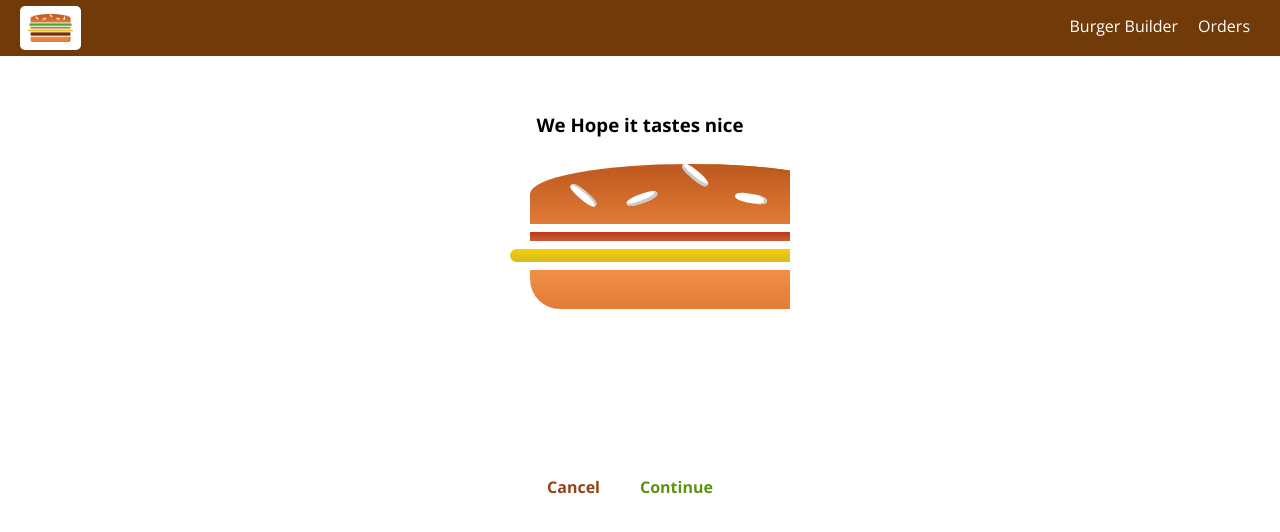
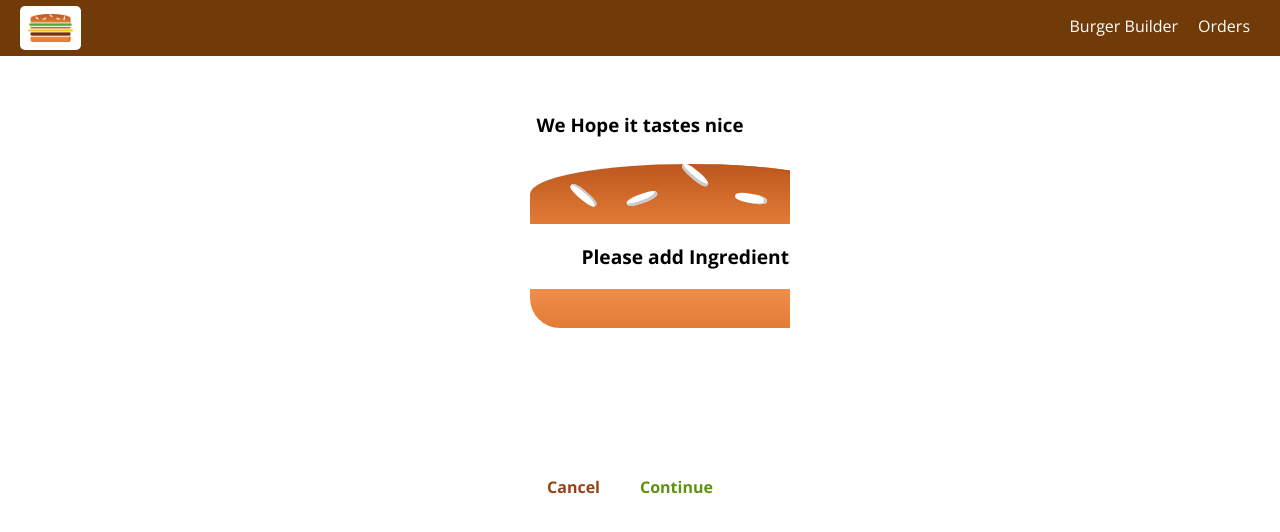
Before and after one commit to Nutod/react-burger-builder, a React app: page /checkout in a window 1280 px wide. Shown: the top 532 px of the page. Built offline with nearby package versions, Linux system fonts and the light colour scheme.

Commit message:
Added action creators

```diff
--- a/src/containers/Checkout/Checkout.js
+++ b/src/containers/Checkout/Checkout.js
@@ -1,29 +1,25 @@
 import React, { Component } from "react";
 import { Route } from "react-router-dom";
+import { connect } from "react-redux";
+
 import CheckoutSummary from "../../components/Order/CheckoutSummary/CheckoutSummary";
 import ContactData from "./ContactData/ContactData";
 
 class Checkout extends Component {
-	state = {
-		ingredients: {
-			bacon: 1,
-			cheese: 1
-		},
-		totalPrice: 0
-	};
+	state = {};
 
-	componentDidMount = () => {
-		const query = new URLSearchParams(this.props.location.search);
-		let ingredients = {};
-		let price = 0;
+	// componentDidMount = () => {
+	// 	const query = new URLSearchParams(this.props.location.search);
+	// 	let ingredients = {};
+	// 	let price = 0;
 
-		for (let param of query.entries()) {
-			param[0] === "price"
-				? (price = param[1])
-				: (ingredients[param[0]] = +param[1]);
-			this.setState({ ingredients, totalPrice: price });
-		}
-	};
+	// 	for (let param of query.entries()) {
+	// 		param[0] === "price"
+	// 			? (price = param[1])
+	// 			: (ingredients[param[0]] = +param[1]);
+	// 		this.setState({ ingredients, totalPrice: price });
+	// 	}
+	// };
 
 	cancelHandler = () => {
 		this.props.history.goBack();
@@ -37,7 +33,7 @@ class Checkout extends Component {
 		return (
 			<div>
 				<CheckoutSummary
-					ingredients={this.state.ingredients}
+					ingredients={this.props.ingredients}
 					cancelled={this.cancelHandler}
 					continued={this.continueHandler}
 				/>
@@ -45,8 +41,8 @@ class Checkout extends Component {
 					path={`${this.props.match.path}/contact-data`}
 					render={() => (
 						<ContactData
-							ingredients={this.state.ingredients}
-							price={+this.state.totalPrice}
+							ingredients={this.props.ingredients}
+							price={+this.props.price}
 						/>
 					)}
 				/>
@@ -55,4 +51,9 @@ class Checkout extends Component {
 	}
 }
 
-export default Checkout;
+const mapStateToProps = state => ({
+	ingredients: state.ingredients,
+	price: state.price
+});
+
+export default connect(mapStateToProps)(Checkout);
--- a/src/index.js
+++ b/src/index.js
@@ -9,7 +9,7 @@ import App from "./App";
 import registerServiceWorker from "./registerServiceWorker";
 import reducers from "./store/reducers/reducers";
 
-const store = createStore(reducers);
+const store = createStore(reducers, window.__REDUX_DEVTOOLS_EXTENSION__ && window.__REDUX_DEVTOOLS_EXTENSION__());
 
 const app = (
 	<Provider store={store}>
--- a/src/store/reducers/reducers.js
+++ b/src/store/reducers/reducers.js
@@ -1,4 +1,4 @@
-import * as actionTypes from "../actions/actions";
+import * as actionTypes from "../actions/actionTypes";
 
 const INGREDIENT_PRICES = {
 	salad: 1,
```
Also changed, not shown: src/store/actions/actionTypes.js (renamed from src/store/actions/actions.js), src/store/actions/burgerBuilder.js (added), src/store/actions/orders.js (added), src/store/reducers/burger.js (added), src/store/reducers/orders.js (added).
